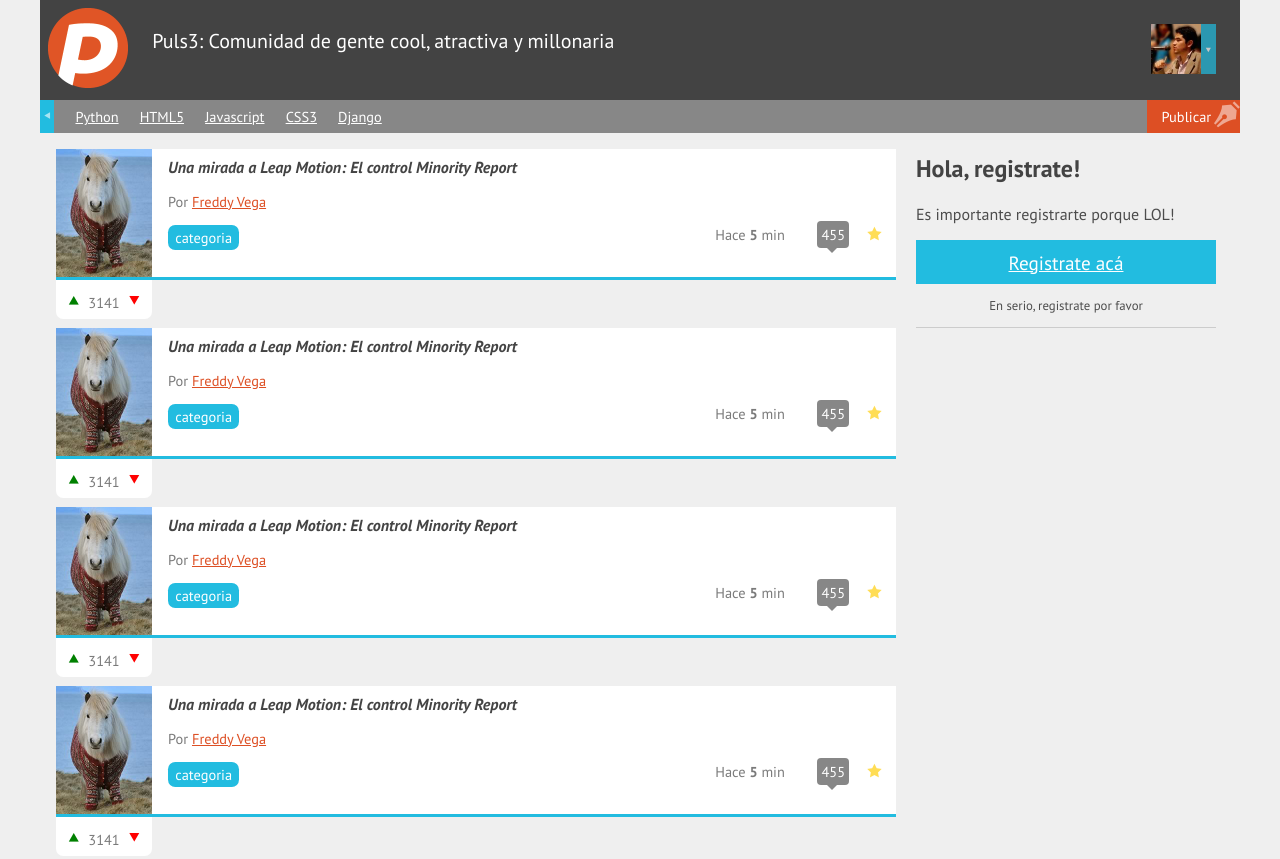
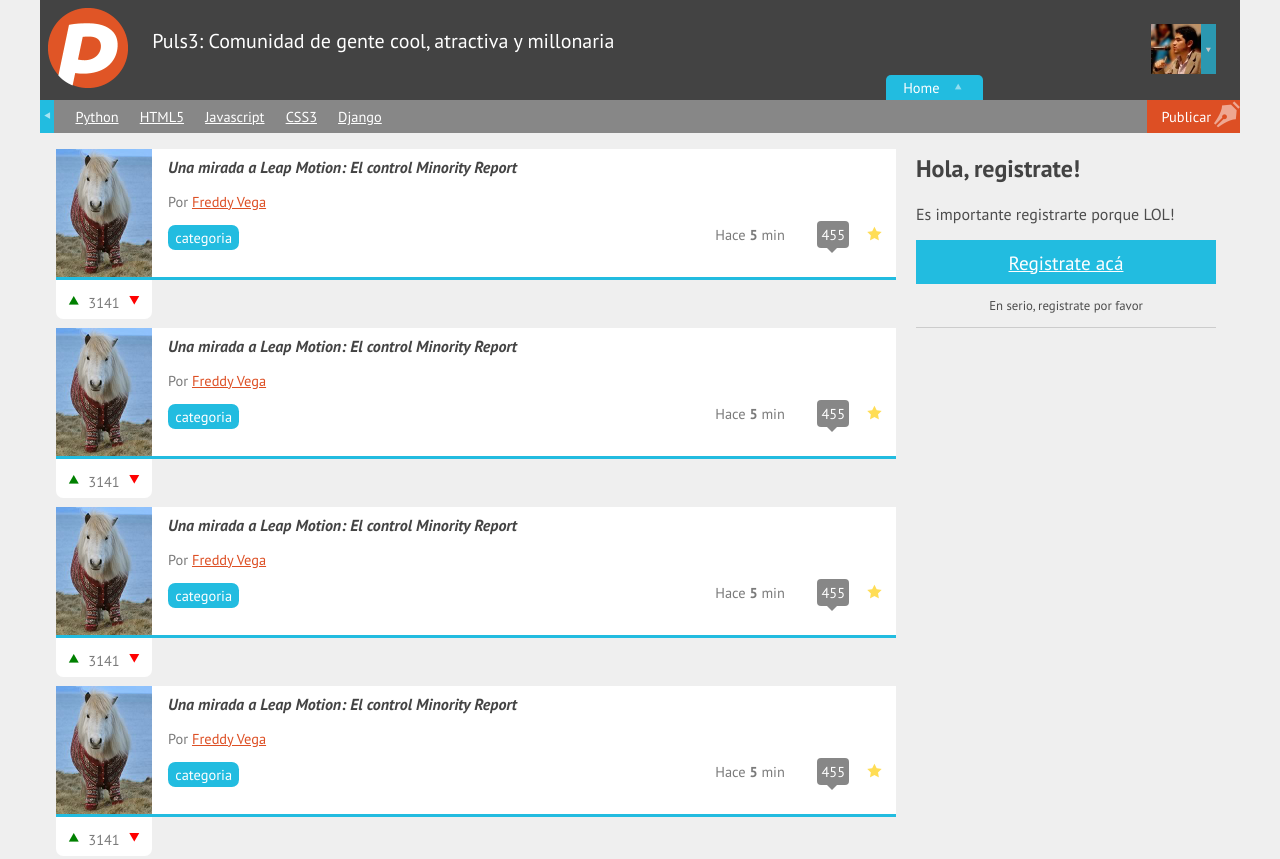
Before and after one commit to krtpowa/puls3, a plain HTML site: page index.html in a window 1280 px wide. Shown: the top 859 px of the page. Drawn offline with Linux system fonts and the light colour scheme.

Commit message:
Boton Home implementado

```diff
--- a/estilos.css
+++ b/estilos.css
@@ -89,6 +89,7 @@ nav
 {
 	background: #878787;
 	font-size: 0.9em;
+	position: relative;
 }
 nav ul
 {
@@ -119,6 +120,27 @@ nav #flechita_nav a:after
 	content: "\e000";
 	font-family: "icomoon";
 	opacity: 0.6;
+}
+nav #home_nav
+{
+	bottom: 100%;
+	position: absolute;
+	right: 20%;
+}
+nav #home_nav a
+{
+	background: #22BCE0;
+	border-radius: 5px 5px 0 0;
+	padding: 0.2em 1.2em;
+	text-decoration: none;
+}
+nav #home_nav a:after
+{
+	color: rgba(255,255,255,0.5);
+	content: "\e002";
+	font-family: "icomoon";
+	margin: 0 0 0 0.8em;
+	text-align: right;
 }
 nav #publicar_nav
 {
--- a/index.html
+++ b/index.html
@@ -26,6 +26,7 @@
 	</header>
 	<nav>
 		<ul>
+			<li id="home_nav"><a href="#">Home</a></li>
 			<li id="flechita_nav"><a href="#"></a></li>
 			<li><a href="#">Python</a></li>
 			<li><a href="#">HTML5</a></li>
```
Also changed, not shown: reglas.ESENSERIO.txt.
